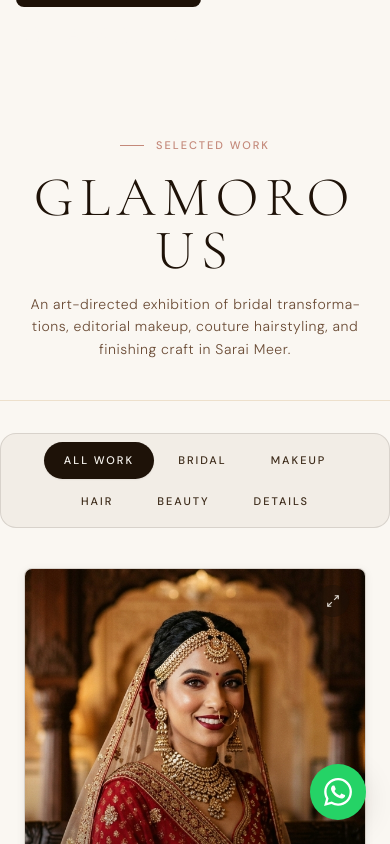
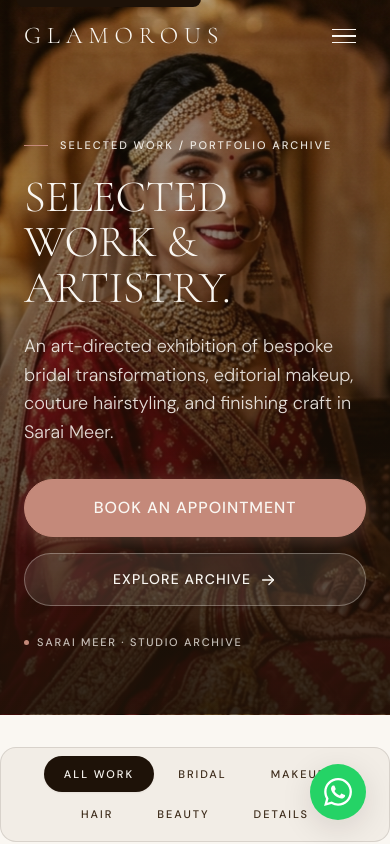
Before and after one commit to superezzdev/parlour, a Next.js app: page /gallery in a window 390 px wide. Shown: the top 844 px of the page. Built offline with nearby package versions, Linux system fonts and the light colour scheme.

Commit message:
fix(gallery): enhance gallery hero layout, navbar contrast and responsive design

```diff
--- a/src/app/gallery/page.tsx
+++ b/src/app/gallery/page.tsx
@@ -1,5 +1,5 @@
 import type { Metadata } from 'next'
-import GalleryHero from '@/components/sections/GalleryHero'
+import HeroSection from '@/components/sections/HeroSection'
 import GalleryGrid from '@/components/ui/GalleryGrid'
 import AppointmentCTA from '@/components/sections/AppointmentCTA'
 import { galleryImages } from '@/data/gallery'
@@ -72,11 +72,29 @@ export default function GalleryPage() {
         dangerouslySetInnerHTML={{ __html: JSON.stringify(imageGallerySchema) }}
       />
 
-      {/* 1. HERO — Minimalist Museum Exhibition Header */}
-      <GalleryHero />
+      {/* 1. HERO — Cinematic Editorial Exhibition Hero */}
+      <HeroSection
+        label="SELECTED WORK / PORTFOLIO ARCHIVE"
+        headline={[
+          'SELECTED',
+          'WORK &',
+          'ARTISTRY.',
+        ]}
+        subheadline="An art-directed exhibition of bespoke bridal transformations, editorial makeup, couture hairstyling, and finishing craft in Sarai Meer."
+        ctaLabel="BOOK AN APPOINTMENT"
+        ctaHref="/contact"
+        secondaryCtaLabel="EXPLORE ARCHIVE"
+        secondaryCtaHref="#gallery-portfolio"
+        locationTag="SARAI MEER · STUDIO ARCHIVE"
+        imageSrc="/images/gallery/bridal/bridal-01.jpg"
+        imageAlt="Curated bridal and makeup artistry gallery at Glamorous Studio"
+        fullBleed={false}
+      />
 
       {/* 2. GALLERY GRID — Interactive Filter Bar & Asymmetric Masonry */}
-      <GalleryGrid images={galleryImages} showFilters initialCategory="all" />
+      <div id="gallery-portfolio">
+        <GalleryGrid images={galleryImages} showFilters initialCategory="all" />
+      </div>
 
       {/* 3. UNDERSTATED APPOINTMENT CTA */}
       <AppointmentCTA
--- a/src/app/services/page.tsx
+++ b/src/app/services/page.tsx
@@ -4,7 +4,6 @@ import CategoryNav from '@/components/sections/CategoryNav'
 import ServiceEditorialSection from '@/components/sections/ServiceEditorialSection'
 import AppointmentCTA from '@/components/sections/AppointmentCTA'
 import { serviceCategories } from '@/data/services'
-import { salon } from '@/data/salon'
 
 export const metadata: Metadata = {
   title: 'Our Services — Bridal, Makeup, Hair & Beauty Menu',
@@ -97,11 +96,10 @@ export default function ServicesPage() {
 
       {/* 3. Large Alternating Editorial Service Presentation */}
       <main id="services-menu" aria-label="Services Menu">
-        {serviceCategories.map((category, index) => (
+        {serviceCategories.map((category) => (
           <ServiceEditorialSection
             key={category.id}
             category={category}
-            index={index}
           />
         ))}
       </main>
--- a/src/components/global/Navbar.module.css
+++ b/src/components/global/Navbar.module.css
@@ -16,10 +16,11 @@
 }
 
 .navbarScrolled {
-  background: var(--color-surface);
-  backdrop-filter: blur(12px) saturate(150%);
-  -webkit-backdrop-filter: blur(12px) saturate(150%);
-  box-shadow: var(--shadow-sm);
+  background: rgba(250, 247, 242, 0.98);
+  backdrop-filter: blur(16px);
+  -webkit-backdrop-filter: blur(16px);
+  border-bottom: 1px solid rgba(30, 18, 8, 0.08);
+  box-shadow: 0 4px 24px rgba(30, 18, 8, 0.05);
 }
 
 .inner {
--- a/src/components/sections/BridalTeaser.module.css
+++ b/src/components/sections/BridalTeaser.module.css
@@ -54,10 +54,13 @@
 }
 
 /* Label on dark background */
-.labelWrapper :global(.label),
+.labelWrapper :global(.label) {
+  color: rgba(250, 247, 242, 0.90) !important;
+  background: transparent !important;
+}
+
 .labelWrapper :global(.label)::before {
-  color: rgba(250, 247, 242, 0.90);
-  background: var(--color-rose);
+  background: var(--color-rose) !important;
 }
 
 .headline {
--- a/src/components/sections/GalleryHero.module.css
+++ b/src/components/sections/GalleryHero.module.css
@@ -8,8 +8,9 @@
 }
 
 .inner {
-  max-width: 800px;
+  max-width: 900px;
   margin-inline: auto;
+  padding-inline: var(--space-4);
 }
 
 .labelWrapper {
@@ -20,13 +21,15 @@
 
 .displayTitle {
   font-family: var(--font-display);
-  font-size: clamp(3.5rem, 9vw, 8rem);
+  font-size: clamp(2.5rem, 7vw, 5.5rem);
   font-weight: 300;
-  line-height: 0.95;
-  letter-spacing: 0.12em;
+  line-height: 1.05;
+  letter-spacing: 0.08em;
   text-transform: uppercase;
   color: var(--color-espresso);
   margin: 0 0 var(--space-4) 0;
+  word-break: keep-all;
+  white-space: normal;
 }
 
 .curatorialNote {
--- a/src/components/sections/ServiceEditorialSection.tsx
+++ b/src/components/sections/ServiceEditorialSection.tsx
@@ -6,12 +6,10 @@ import styles from './ServiceEditorialSection.module.css'
 
 interface ServiceEditorialSectionProps {
   category: ServiceCategory
-  index: number
 }
 
 export default function ServiceEditorialSection({
   category,
-  index,
 }: ServiceEditorialSectionProps) {
   return (
     <section
--- a/src/data/bridal.ts
+++ b/src/data/bridal.ts
@@ -126,7 +126,7 @@ export const bridalProcessSteps: BridalStep[] = [
     subtitle: 'The Defining Moment of Poise',
     description:
       'Final veil anchoring, matha patti securing, delicate highlighting, and the quiet reveal where you experience the full transformation with effortless radiance.',
-    timeline: 'Final moments before entrance',
+    timeline: 'Final Reveal & Entry',
   },
 ]
 
```
Also changed, not shown: src/components/sections/BookingForm.tsx (+29 -29 lines), src/components/sections/BridalProcessSection.module.css (+8 -5 lines), public/images/gallery/beauty/beauty-02.jpg.
